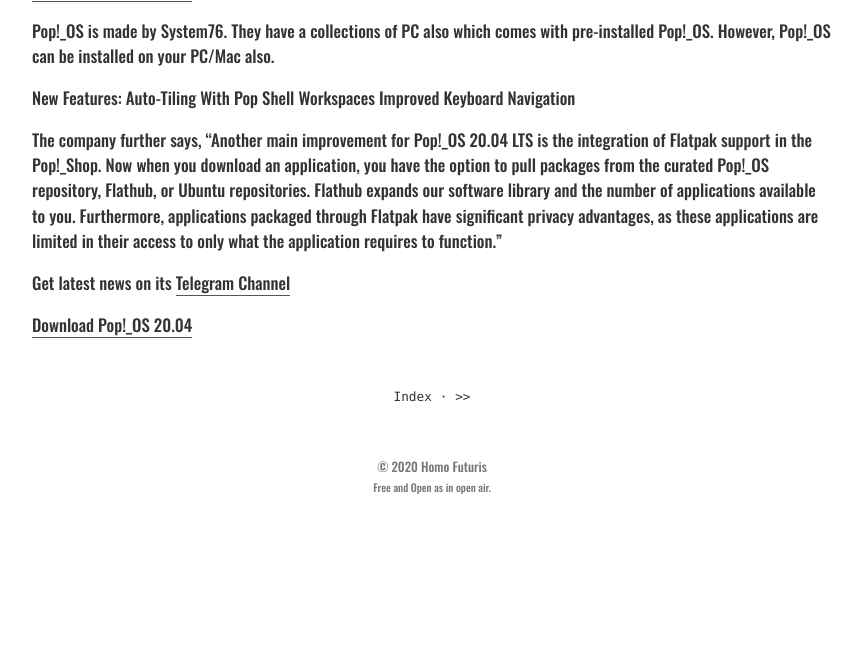
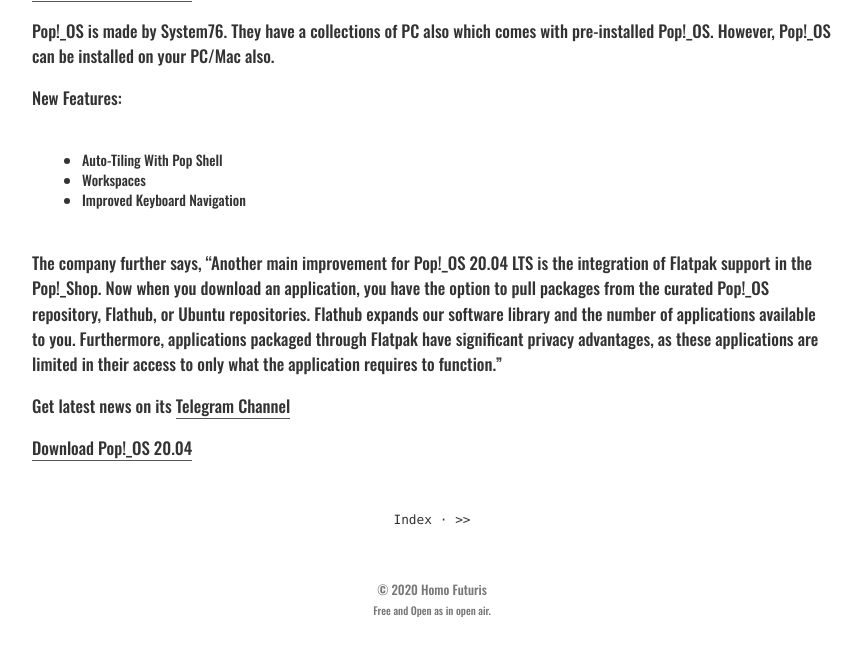
Before and after one commit to homofuturus/good-blog-base, a Jekyll site: the page built from _posts/2020-04-30-PopOS-20.04-Official-Out-Now.md, in a window 1280 px wide, cut to the strip 612-1267 px from the top of the page. Shown: the whole strip, without its empty margins (208-1070 px from the left). Built offline with Jekyll 4.4.1, drawn with Linux system fonts in a browser that asks for light colours; some web fonts are replaced; comment, search, counter and statistics services are not loaded; before the commit the page ends 1144 px from its top, so only the background shows below that.

```diff
--- a/_posts/2020-04-30-PopOS-20.04-Official-Out-Now.md
+++ b/_posts/2020-04-30-PopOS-20.04-Official-Out-Now.md
@@ -9,9 +9,9 @@ updated: 2020-04-30 16:20
 Pop!_OS is made by System76. They have a collections of PC also which comes with pre-installed Pop!_OS. However, Pop!_OS can be installed on your PC/Mac also.
 
 New Features:
-Auto-Tiling With Pop Shell
-Workspaces
-Improved Keyboard Navigation
+- Auto-Tiling With Pop Shell
+- Workspaces
+- Improved Keyboard Navigation
 
 The company further says, "Another main improvement for Pop!_OS 20.04 LTS is the integration of Flatpak support in the Pop!_Shop. Now when you download an application, you have the option to pull packages from the curated Pop!_OS repository, Flathub, or Ubuntu repositories. Flathub expands our software library and the number of applications available to you. Furthermore, applications packaged through Flatpak have significant privacy advantages, as these applications are limited in their access to only what the application requires to function."
 
```
